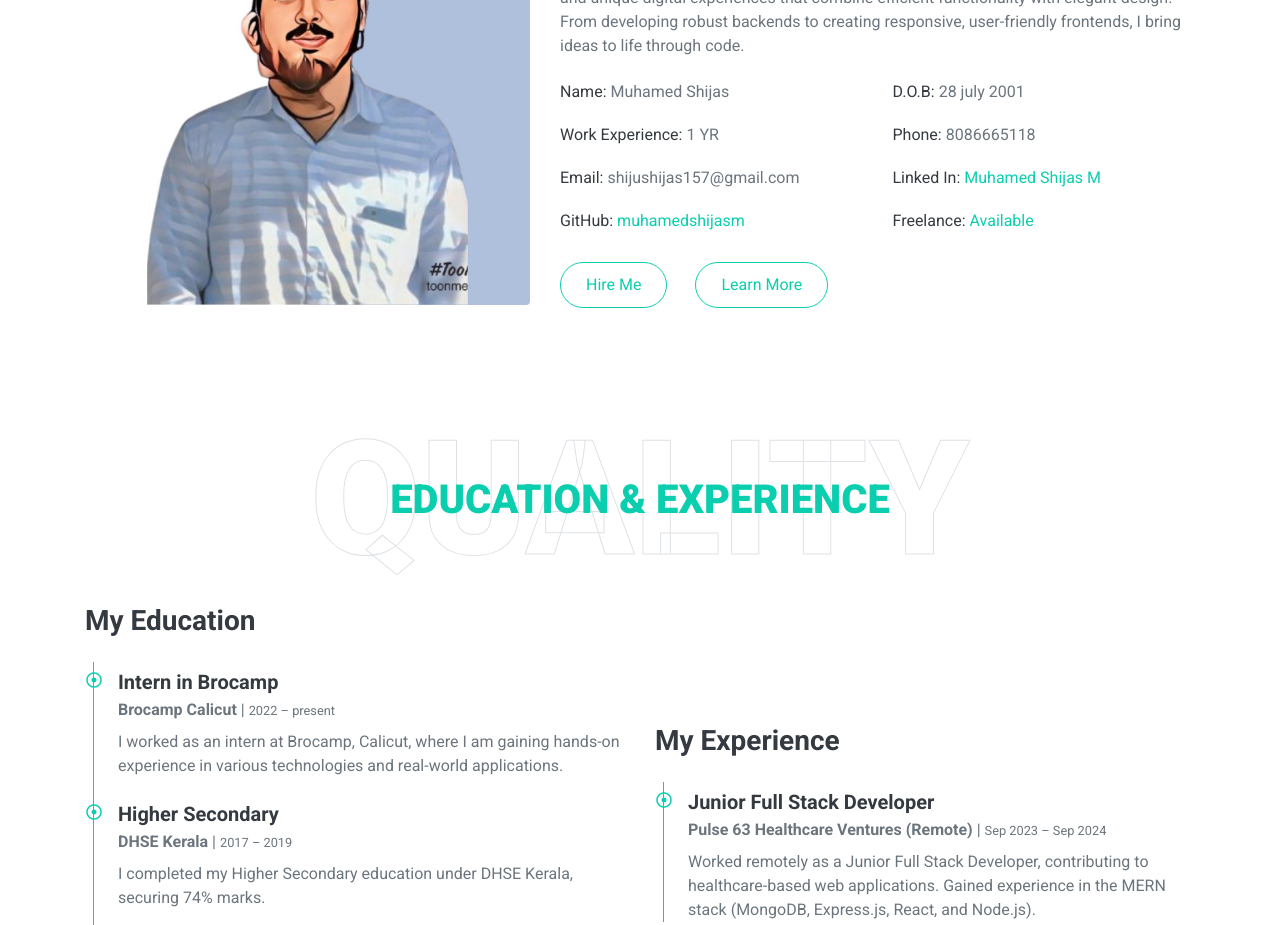
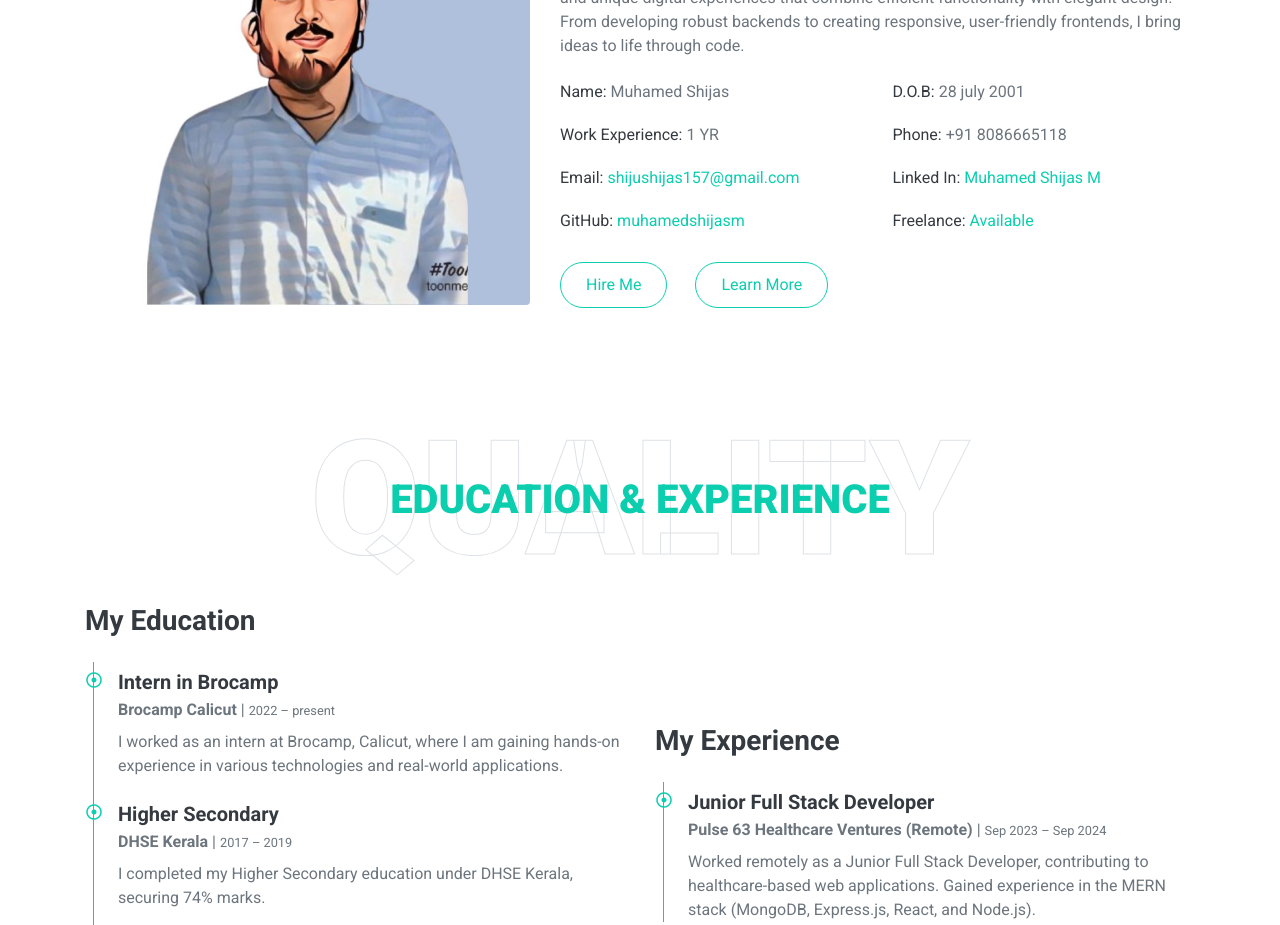
Before and after one commit to muhamedshijas/protfolio, a plain HTML site: page index.html in a window 1280 px wide. Shown: the part 1240-2165 px from the top of the page. Drawn offline with nearby package versions, Linux system fonts and the light colour scheme.

Commit message:
minor changes

```diff
--- a/index.html
+++ b/index.html
@@ -209,12 +209,18 @@
                 </h6>
               </div>
               <div class="col-sm-6 py-2">
-                <h6>Phone: <span class="text-secondary">8086665118</span></h6>
+                <h6>
+                  Phone: <span class="text-secondary"> +91 8086665118</span>
+                </h6>
               </div>
               <div class="col-sm-6 py-2">
                 <h6>
                   Email:
-                  <span class="text-secondary">shijushijas157@gmail.com</span>
+                  <span class="text-secondary">
+                    <a href="mailto:shijushijas157@gmail.com"
+                      >shijushijas157@gmail.com</a
+                    ></span
+                  >
                 </h6>
               </div>
               <div class="col-sm-6 py-2">
```
